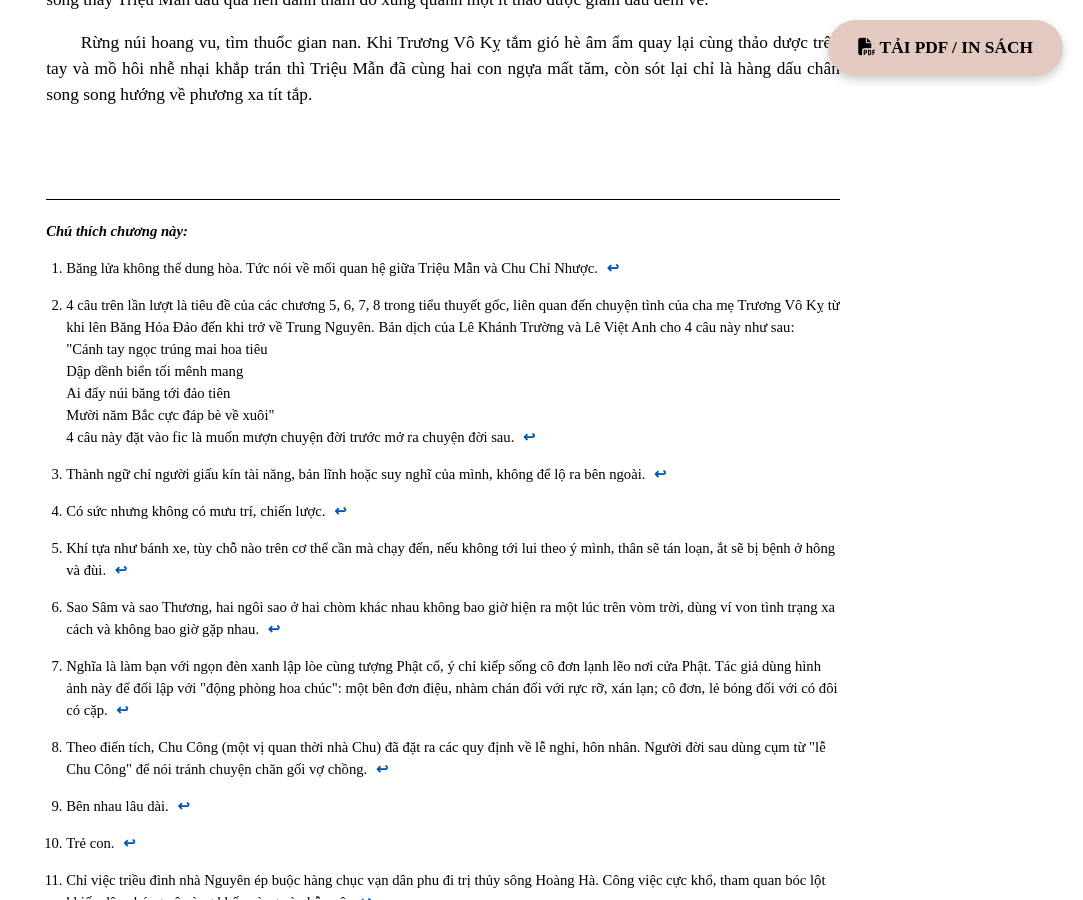
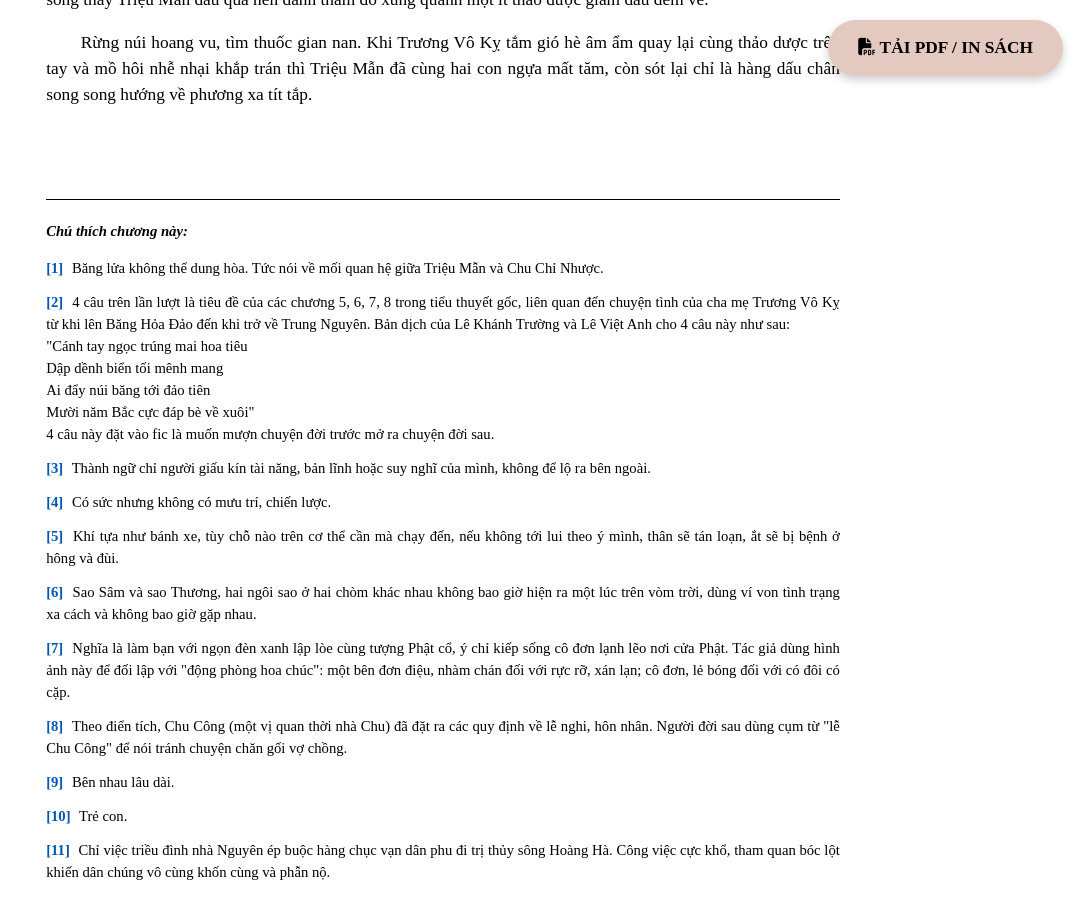
Before and after one commit to nuabuocthanhtho/nuabuocthanhtho.github.io, a Jekyll site: the page built from ebook-kiem-phi.html, in a window 1280 px wide and 900 px high, scrolled down 18618 px. Shown: the whole window, without its empty margins (197-1280 px from the left). Built offline with Jekyll 4.4.1, drawn with Linux system fonts in a browser that asks for light colours; some web fonts are replaced; some of the changed text lies outside the part shown.

Commit message:
Update ebook-kiem-phi.html

```diff
--- a/ebook-kiem-phi.html
+++ b/ebook-kiem-phi.html
@@ -14,7 +14,7 @@ permalink: /ebook-kiem-phi.html
     <style>
         /* === CẤU HÌNH IN ẤN === */
         @page { size: A4; margin: 2cm; }
-        html { scroll-behavior: smooth; } /* Hiệu ứng cuộn mượt */
+        html { scroll-behavior: smooth; }
         body {
             font-family: "Times New Roman", serif; font-size: 13pt; line-height: 1.5;
             color: #000; background: #fff; max-width: 210mm; margin: 0 auto; padding: 20px;
@@ -48,18 +48,18 @@ permalink: /ebook-kiem-phi.html
 
         /* === CHÚ THÍCH LIÊN KẾT (LINKED ENDNOTES) === */
 
-        /* Số mũ trong bài [1] */
+        /* 1. Số mũ trong bài viết [1] */
         .note-ref {
             font-size: 0.8em;
             vertical-align: super;
             font-weight: bold;
-            color: #0056b3; /* Màu xanh để biết là link bấm được */
+            color: #0056b3;
             text-decoration: none;
             cursor: pointer;
             margin-left: 2px;
         }
 
-        /* Khu vực danh sách chú thích cuối chương */
+        /* 2. Khu vực danh sách chú thích cuối chương */
         .chapter-notes {
             margin-top: 50px;
             padding-top: 20px;
@@ -69,21 +69,30 @@ permalink: /ebook-kiem-phi.html
         }
         .chapter-notes h4 { margin: 0 0 15px 0; font-style: italic; font-weight: bold; }
 
-        /* Từng dòng chú thích trong danh sách */
-        .notes-list { padding-left: 20px; }
-        .notes-list li { margin-bottom: 15px; } /* Cách nhau ra cho dễ đọc nếu dài */
+        /* 3. Từng dòng chú thích */
+        .notes-list {
+            list-style: none; /* Bỏ đánh số tự động 1. 2. 3. mặc định */
+            padding: 0;
+        }
+        .notes-list li {
+            margin-bottom: 12px;
+            text-align: justify;
+            display: block;
+        }
         .notes-list img { max-width: 50% !important; border: 1px solid #ddd; display: block; margin: 5px 0; }
 
-        /* Nút quay lại (Return link) */
-        .back-link {
+        /* 4. Số thứ tự ở đầu dòng chú thích (Nút quay lại) */
+        .back-link-number {
+            font-weight: bold;
+            color: #0056b3;
             text-decoration: none;
-            color: #0056b3;
-            font-weight: bold;
-            margin-left: 5px;
-            font-family: sans-serif;
+            margin-right: 5px;
             cursor: pointer;
         }
-        .back-link:hover { color: #d63384; }
+        .back-link-number:hover {
+            text-decoration: underline;
+            color: #d63384;
+        }
 
         /* Ẩn tooltip gốc */
         .post-body .tooltip .tooltiptext, .post-body iframe { display: none !important; }
@@ -186,7 +195,7 @@ permalink: /ebook-kiem-phi.html
                         $chapterDiv.append('<h1 class="chapter-title">' + chapter.title + '</h1>');
                         $chapterDiv.append('<div class="post-body">' + content + '</div>');
                         // Thêm khung chứa chú thích cuối chương
-                        $chapterDiv.append('<div class="chapter-notes" style="display:none;"><h4>Chú thích chương này:</h4><ol class="notes-list"></ol></div>');
+                        $chapterDiv.append('<div class="chapter-notes" style="display:none;"><h4>Chú thích chương này:</h4><ul class="notes-list"></ul></div>');
                     }
 
                     $('#ebook-content').append($chapterDiv);
@@ -195,32 +204,32 @@ permalink: /ebook-kiem-phi.html
                 });
             }
 
-            // BƯỚC 3: Xử lý chú thích (LIÊN KẾT 2 CHIỀU)
+            // BƯỚC 3: Xử lý chú thích (LIÊN KẾT 2 CHIỀU - DÙNG SỐ ĐỂ QUAY LẠI)
             function processLinkedNotes() {
                 $('.chapter-container').each(function(chapterIndex) {
                     var $chapter = $(this);
                     var $notesContainer = $chapter.find('.chapter-notes');
                     var $notesList = $chapter.find('.notes-list');
                     var noteCount = 0;
-                    var chapterId = $chapter.attr('id'); // Ví dụ: chap-0
+                    var chapterId = $chapter.attr('id');
 
                     $chapter.find('.tooltip').each(function(noteIndex) {
                         noteCount++;
                         var $tooltip = $(this);
                         var contentHtml = $tooltip.find('.tooltiptext').html();
 
-                        // Tạo ID duy nhất cho mối liên kết
-                        var refId = 'ref-' + chapterId + '-' + noteCount; // Nơi bấm đi
+                        // Tạo ID duy nhất
+                        var refId = 'ref-' + chapterId + '-' + noteCount; // Nơi đi
                         var noteId = 'note-' + chapterId + '-' + noteCount; // Nơi đến
 
-                        // 1. Tạo số mũ trong văn bản (Bấm vào đây -> Nhảy xuống dưới)
+                        // 1. Tạo số mũ trong văn bản (Bấm vào -> nhảy xuống noteId)
                         var $refLink = $('<a href="#' + noteId + '" id="' + refId + '" class="note-ref">[' + noteCount + ']</a>');
                         $tooltip.after($refLink);
 
-                        // 2. Tạo nội dung chú thích ở cuối chương (Bấm nút quay lại -> Nhảy lên trên)
+                        // 2. Tạo nội dung chú thích (Đặt số [1] lên đầu làm nút quay lại)
                         var noteItemHtml = '<li id="' + noteId + '">' +
+                                           '<a href="#' + refId + '" class="back-link-number" title="Quay lại vị trí đọc">[' + noteCount + ']</a> ' +
                                            contentHtml +
-                                           ' <a href="#' + refId + '" class="back-link" title="Quay lại vị trí đọc">↩</a>' +
                                            '</li>';
                         $notesList.append(noteItemHtml);
 
```
